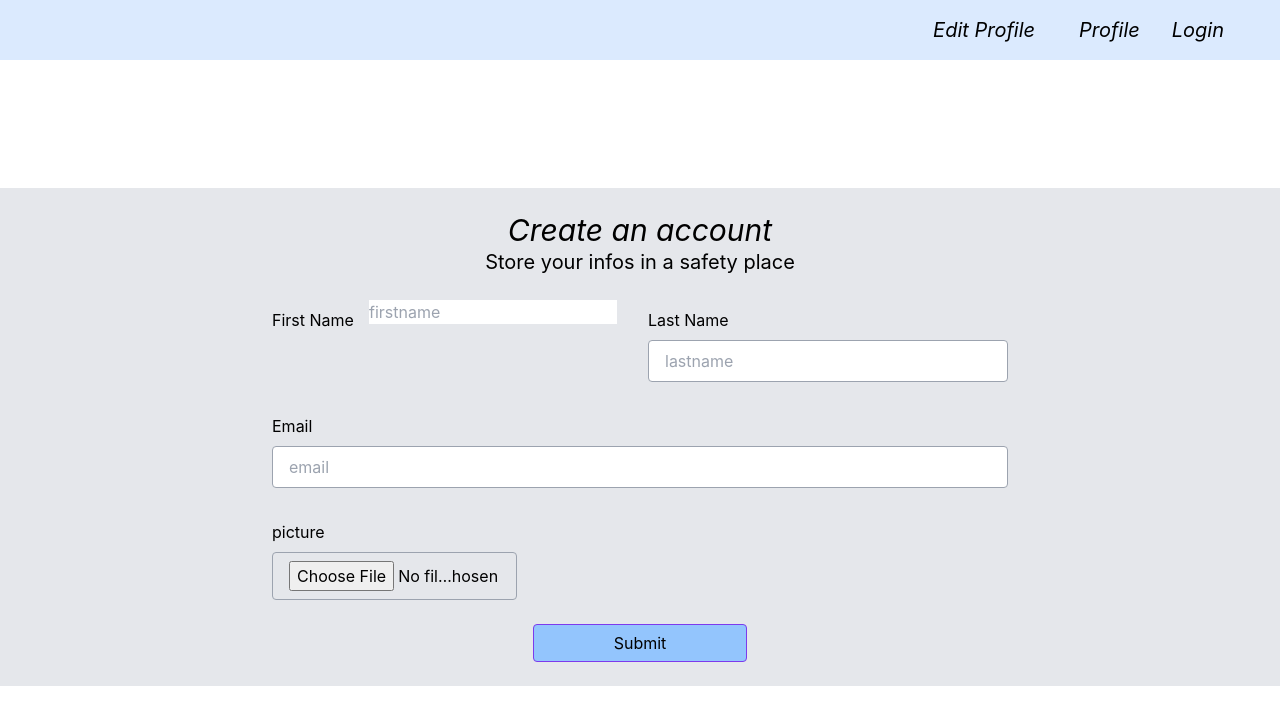
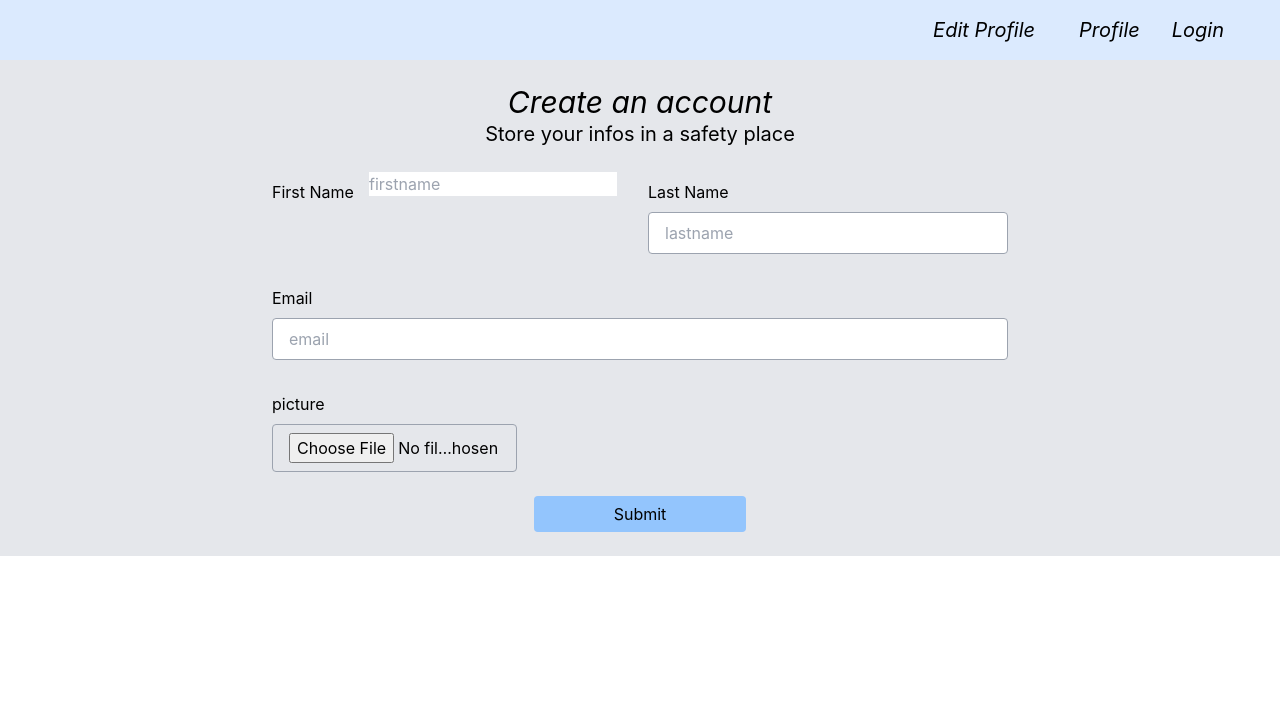
Before and after one commit to tsopsericado/login-form-, a React (Create React App) app: page /login in a window 1280 px wide. Shown: the top 724 px of the page. Built offline with nearby package versions, Linux system fonts and the light colour scheme.

Commit message:
fixed some issues in the Edit components

```diff
--- a/src/pages/Edit.js
+++ b/src/pages/Edit.js
@@ -67,7 +67,7 @@ export default function Edit() {
               </div>
 
               <div className="w-1/2">
-                <label htmlFor="lastname" class="float-left py-2">
+                <label htmlFor="lastname" className="float-left py-2">
                   Last Name
                 </label>
                 <Field
@@ -85,7 +85,7 @@ export default function Edit() {
               </div>
             </div>
 
-            <div className=" ">
+            <div>
               <label htmlFor="email" className="float-left py-2">
                 Email
               </label>
--- a/src/pages/Login.js
+++ b/src/pages/Login.js
@@ -1,5 +1,4 @@
 import { Formik, Form, ErrorMessage, Field } from "formik";
-import { useState } from "react";
 import { useNavigate } from "react-router-dom";
 import * as Yup from "yup";
 
@@ -17,7 +16,6 @@ export default function Login() {
   };
 
 
-
   const validationSchema = Yup.object({
     firstname: Yup.string().required("firstname is required"),
     lastname: Yup.string().required("lastname is required"),
@@ -31,37 +29,6 @@ export default function Login() {
 
   };
 
-  // const formik = useFormik({
-  //   initialValues: {
-  //     email: "",
-  //     username: "",
-  //     password: "",
-  //   },
-  //   onSubmit: (values) => {
-  //     console.log("onSubmit", values);
-  //   },
-  //   validationSchema: Yup.object({
-  //     email: Yup.string()
-  //       .required("Email is required")
-  //       .email("Invalid email adress"),
-  //     password: Yup.string().required("Password is required"),
-  //     username: Yup.string().required("Username is required"),
-  //   }),
-  // validate: (values) => {
-  //   const errors = {};
-  //   if (!values.email) {
-  //     errors.email = "Email is required";
-  //   }
-  //   if (!values.username) {
-  //     errors.username = "Username is required";
-  //   }
-  //   if (!values.password) {
-  //     errors.password = "Password is required";
-  //   }
-  //   return errors;
-  // },
-  // });
-
   return (
     <div class="bg-gray-200">
       <Formik
@@ -74,9 +41,9 @@ export default function Login() {
         // onSubmit={handleSubmit}
       >
         {() => (
-          <Form class="px-4 py-6 my-32 max-w-3xl mx-auto space-y-6 border-x-orange-500">
+          <Form class="px-4 py-6 max-w-3xl mx-auto space-y-6 border-x-orange-500">
             <div>
-              <h1 class="text-3xl italic bord"> Create an account</h1>
+              <h1 class="text-3xl italic bord">Create an account</h1>
               <p class="text-xl text-gray-1000">
                 Store your infos in a safety place
               </p>
@@ -161,7 +128,7 @@ export default function Login() {
             <button
               type="submit"
               onSubmit={onSubmit}
-              class="border border-gray-400 bg-blue-300 py-1.5 px-20 rounded border-violet-600 my-5 focus:outline-none focus:border-teal-500 "
+              class="border-gray-400 bg-blue-300 py-1.5 px-20 rounded my-5 focus:outline-none focus:border-teal-500 "
             >
               <a href="/profile">Submit</a>
             </button>
```
